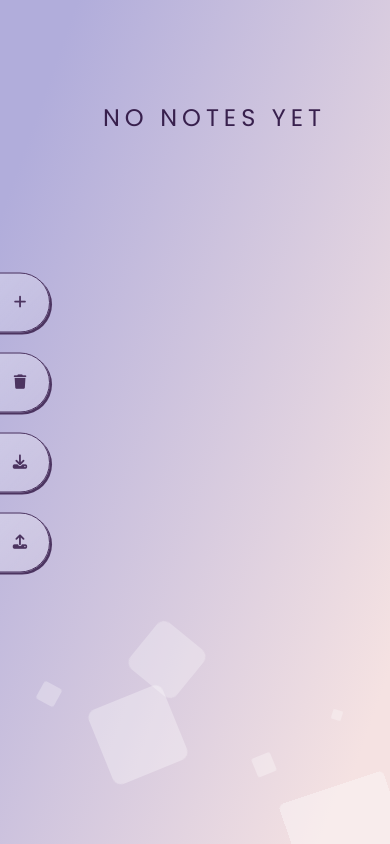
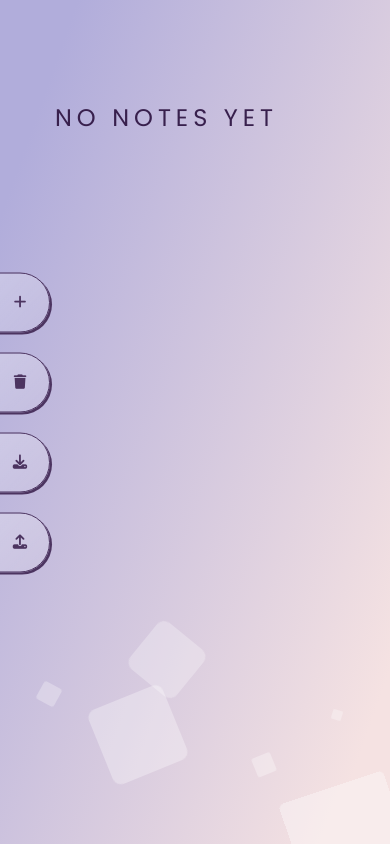
Before and after one commit to ka1x/sticky-notes-v2, a React (Vite) app: page / in a window 390 px wide. Built offline with nearby package versions, Linux system fonts and the light colour scheme.

Commit message:
Update notegallery.scss

```diff
--- a/src/components/NoteGallery/notegallery.scss
+++ b/src/components/NoteGallery/notegallery.scss
@@ -9,7 +9,7 @@
    display: flex;
    flex-wrap: wrap;
    align-content: flex-start;
-   justify-content: center;
+   justify-content: flex-start;
    gap: 2rem;
    padding: 5% 0 5% 10%;
    border-radius: 20px;
@@ -36,3 +36,11 @@
       border-radius: 12px;
    }
 }
+
+@media (max-width: 600px){
+   .note-gallery {
+   transform: translateY(-50%);
+   display: flex;
+   }
+
+}
```
